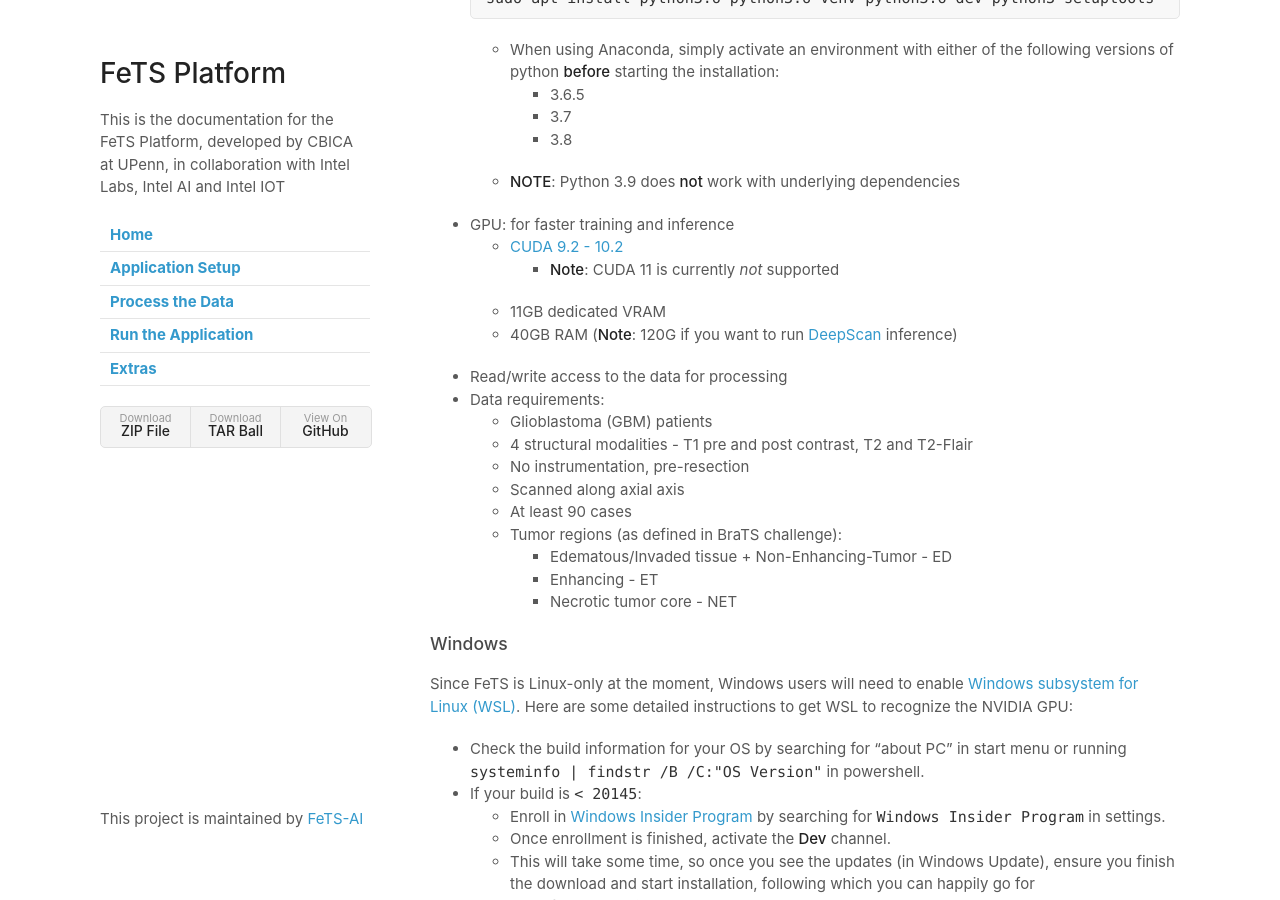
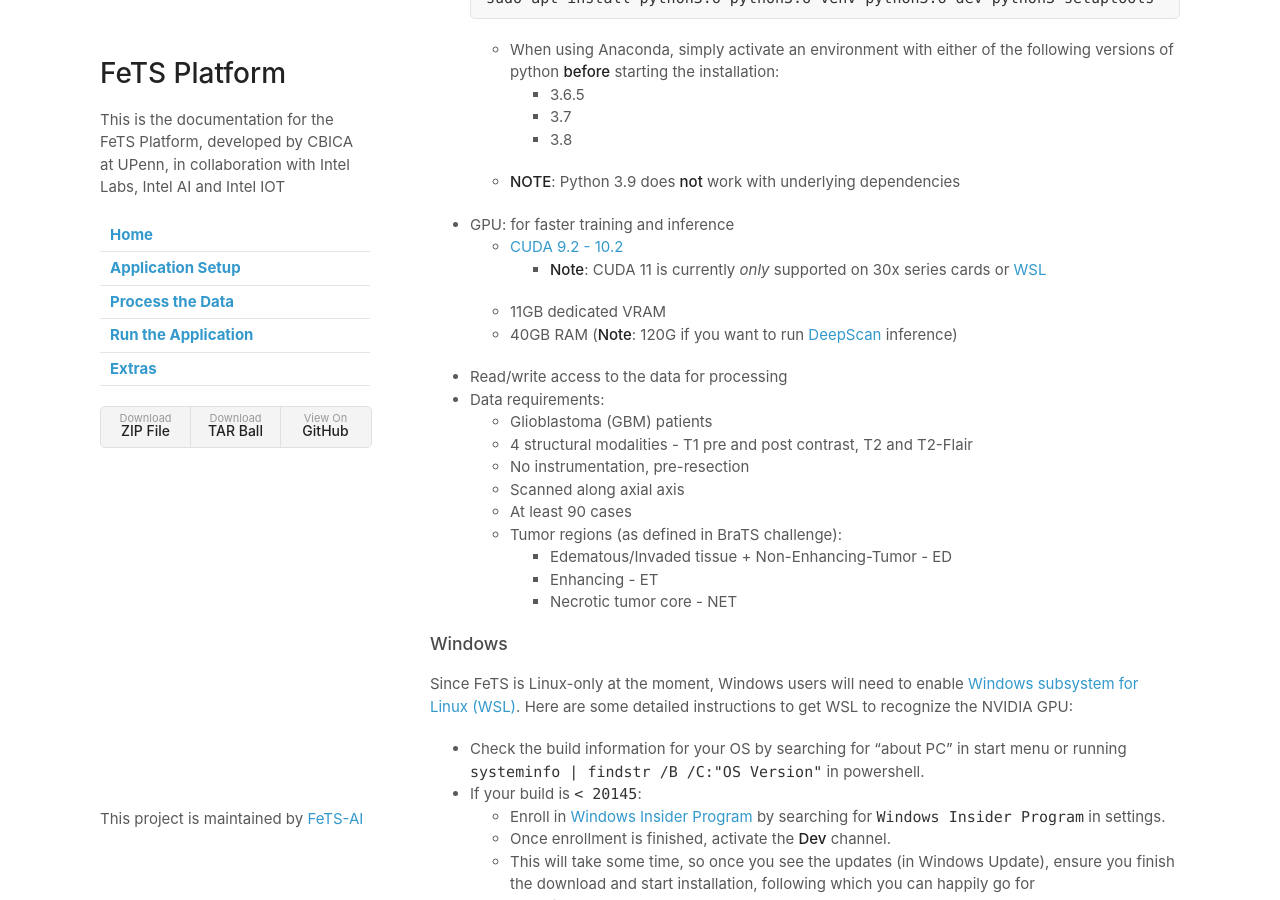
Before and after one commit to FeTS-AI/Front-End, a Jekyll site: the page built from docs/setup.md, in a window 1280 px wide and 900 px high, scrolled down 485 px. Built offline with Jekyll 4.4.1, drawn with Linux system fonts in a browser that asks for light colours; our own code applies the rules of GitHub Pages for plain Markdown files.

Commit message:
updated regarding wsl

```diff
--- a/docs/setup.md
+++ b/docs/setup.md
@@ -23,7 +23,7 @@
   - **NOTE**: Python 3.9 does **not** work with underlying dependencies
 - GPU: for faster training and inference
   - [CUDA 9.2 - 10.2](https://developer.nvidia.com/cuda-toolkit)
-    - **Note**: CUDA 11 is currently _not_ supported
+    - **Note**: CUDA 11 is currently _only_ supported on 30x series cards or [WSL](#windows)
   - 11GB dedicated VRAM
   - 40GB RAM (**Note**: 120G if you want to run [DeepScan](https://doi.org/10.1007/978-3-030-11726-9_40) inference)
 - Read/write access to the data for processing
```
